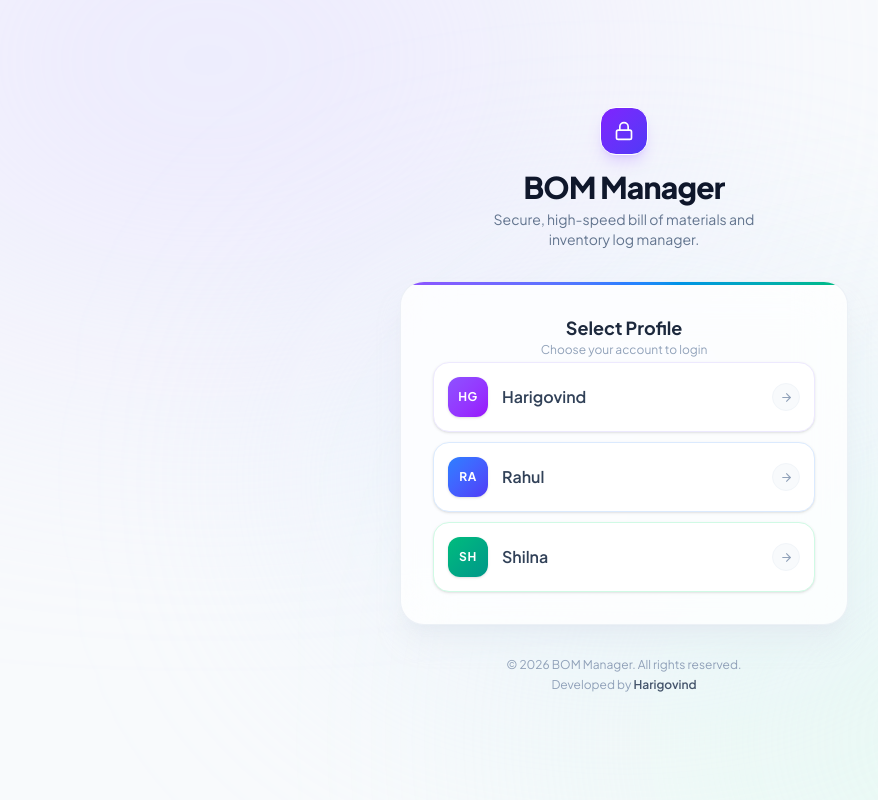
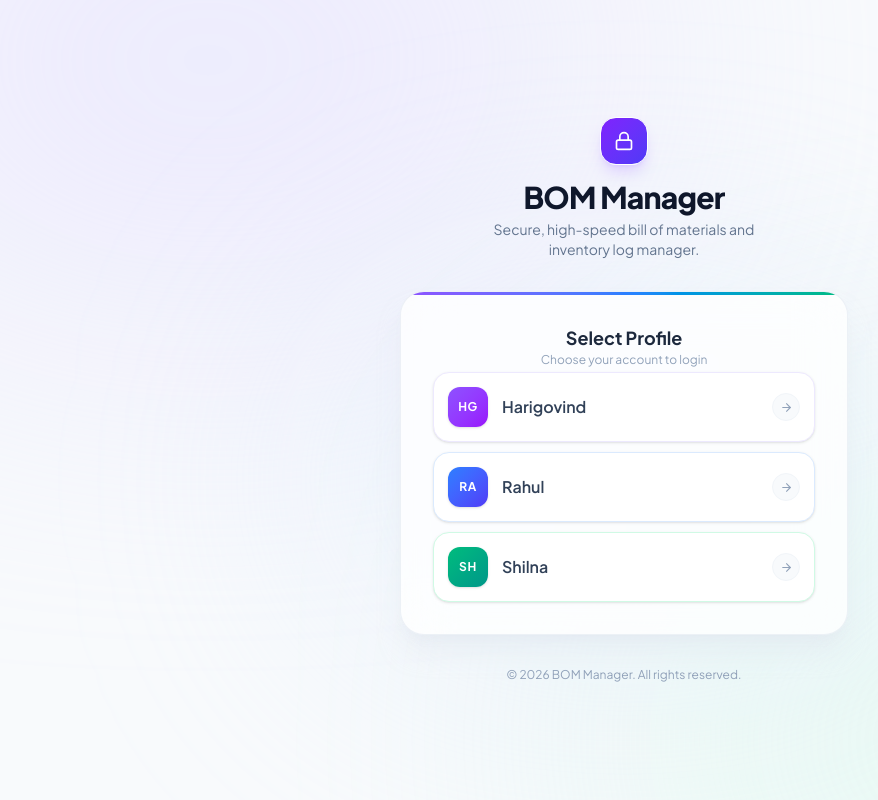
Before and after one commit to articxdev/bom-manager, a Next.js app: page / in a window 1280 px wide. Shown: the whole page, without its empty margins (16-894 px from the left). Built offline with nearby package versions, Linux system fonts and the light colour scheme.

Commit message:
design: remove developer credit from login footer

```diff
--- a/app/components/AuthWrapper.tsx
+++ b/app/components/AuthWrapper.tsx
@@ -229,9 +229,6 @@ export function AuthWrapper({ children }: { children: React.ReactNode }) {
         {/* Footer */}
         <div className="mt-8 text-center text-[10px] sm:text-xs text-slate-400 space-y-1">
           <p>© {new Date().getFullYear()} BOM Manager. All rights reserved.</p>
-          <p>
-            Developed by <span className="text-slate-600 font-semibold capitalize">harigovind</span>
-          </p>
         </div>
       </div>
     </div>
```
